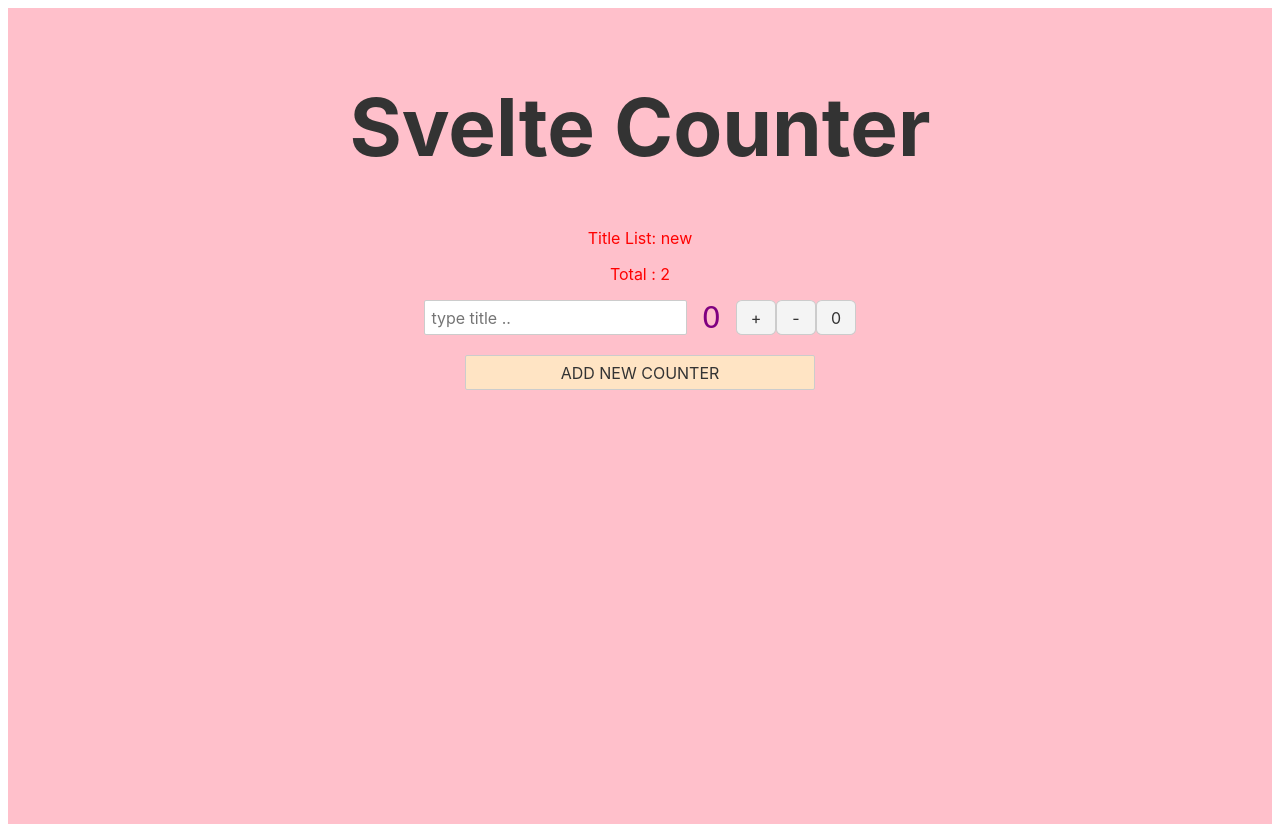
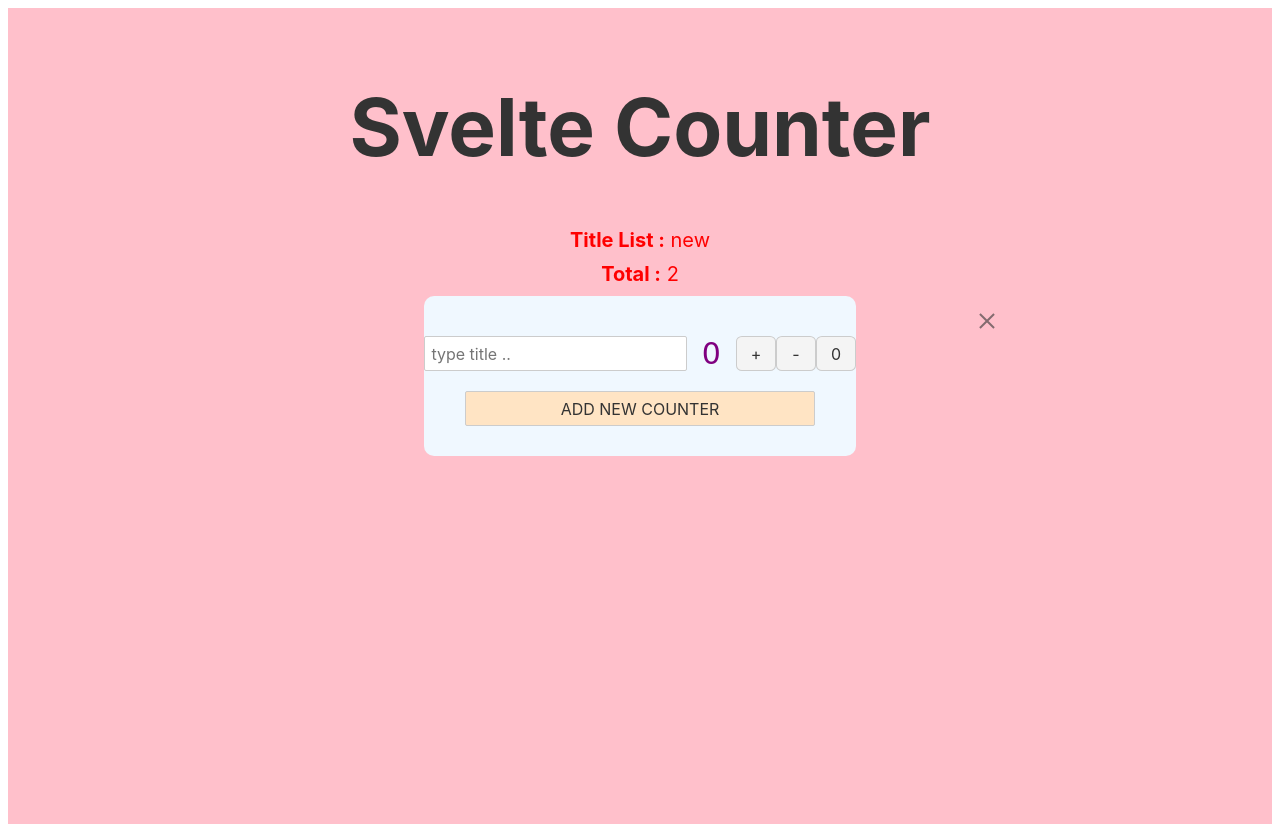
Before and after one commit to m-abe-dev/svelte_counter, a Svelte app: page / in a window 1280 px wide. Built offline with nearby package versions, Linux system fonts and the light colour scheme.

Commit message:
complete uiux

```diff
--- a/src/components/blocks/CountList.svelte
+++ b/src/components/blocks/CountList.svelte
@@ -5,6 +5,8 @@
   import Add from '../atoms/Add.svelte';
 </script>
 
+<div class="color">
+  <span class="close" />
   <div class="wrap">
     <Input />
     <span class="count">{$count < 0 ? 0 : $count}</span>
@@ -13,15 +15,53 @@
     <Button on:click={count.reset} button={'0'} />
   </div>
   <Add text={'ADD NEW COUNTER'} />
+</div>
 
 <style>
+  .color {
+    background-color: aliceblue;
+    padding: 10px 10px 30px 10px;
+    margin: 10px 400px;
+    border-radius: 10px;
+  }
+
+  .close {
+    display: block;
+    position: relative;
+    width: 30px;
+    height: 30px;
+    opacity: 0.6;
+  }
+
+  .close:hover {
+    opacity: 0.3;
+  }
+
+  .close::before,
+  .close::after {
+    content: '';
+    position: absolute;
+    top: 50%;
+    right: -1750%;
+    width: 2px;
+    height: 20px;
+    background: #333;
+  }
+
+  .close::before {
+    transform: translate(-50%, -50%) rotate(45deg);
+  }
+
+  .close::after {
+    transform: translate(-50%, -50%) rotate(-45deg);
+  }
+
   .wrap {
     display: flex;
     justify-content: center;
     align-items: center;
     border: 10px;
     box-shadow: inset;
-    padding: 50;
     margin-bottom: 20px;
   }
   .count {
--- a/src/components/pages/Count.svelte
+++ b/src/components/pages/Count.svelte
@@ -3,15 +3,21 @@
 </script>
 
 <h1>Svelte Counter</h1>
-<p class="highlight">Title List: new</p>
-<p class="highlight">Total : 2</p>
+<div class="highlight"><span>Title List : </span> new</div>
+<div class="highlight"><span>Total :</span> 2</div>
 <CountList />
 
 <style>
   h1 {
     font-size: 80px;
   }
+
+  span {
+    font-weight: bold;
+  }
   .highlight {
     color: red;
+    font-size: 20px;
+    margin-bottom: 10px;
   }
 </style>
```
Lines whose indentation alone changed are shown as unchanged.
